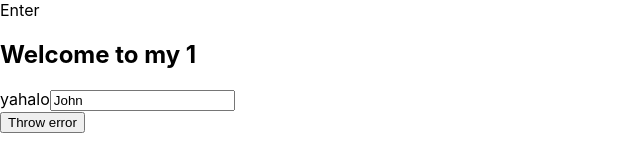
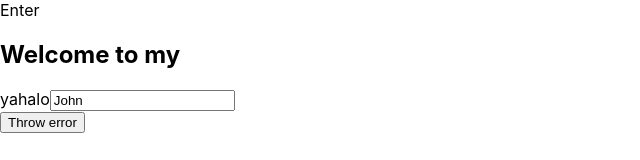
Before and after one commit to Trung229/deploy_nextapp, a Next.js app: page / in a window 1280 px wide. Shown: the top 160 px of the page, without its empty margins (0-640 px from the left). Built offline with nearby package versions, Linux system fonts and the light colour scheme.

Commit message:
fix error

```diff
--- a/pages/index.tsx
+++ b/pages/index.tsx
@@ -16,7 +16,7 @@ const Home = () => {
       </Head>
       <div >
         Enter
-        <h2>Welcome to my {a}</h2>
+        <h2 role="heading">Welcome to my</h2>
 
         <form>
           <label aria-label="yahalo" className="ok">yahalo</label>
```
Also changed, not shown: 2 other files (tests, documents, lock files or other folders).
